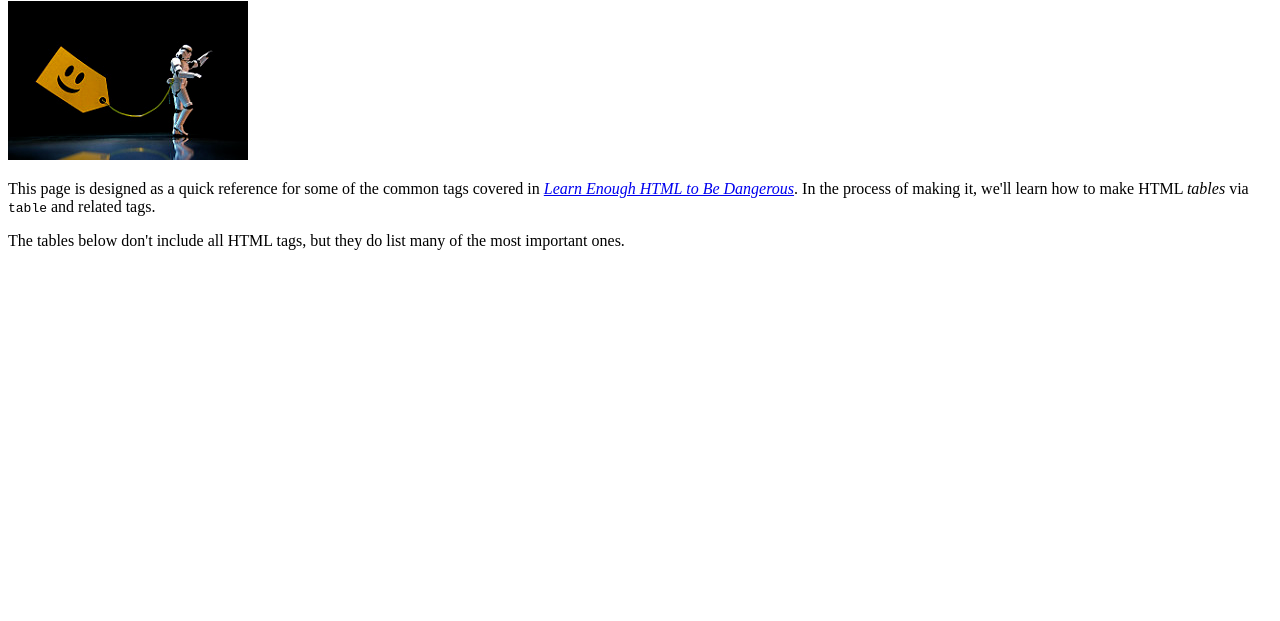
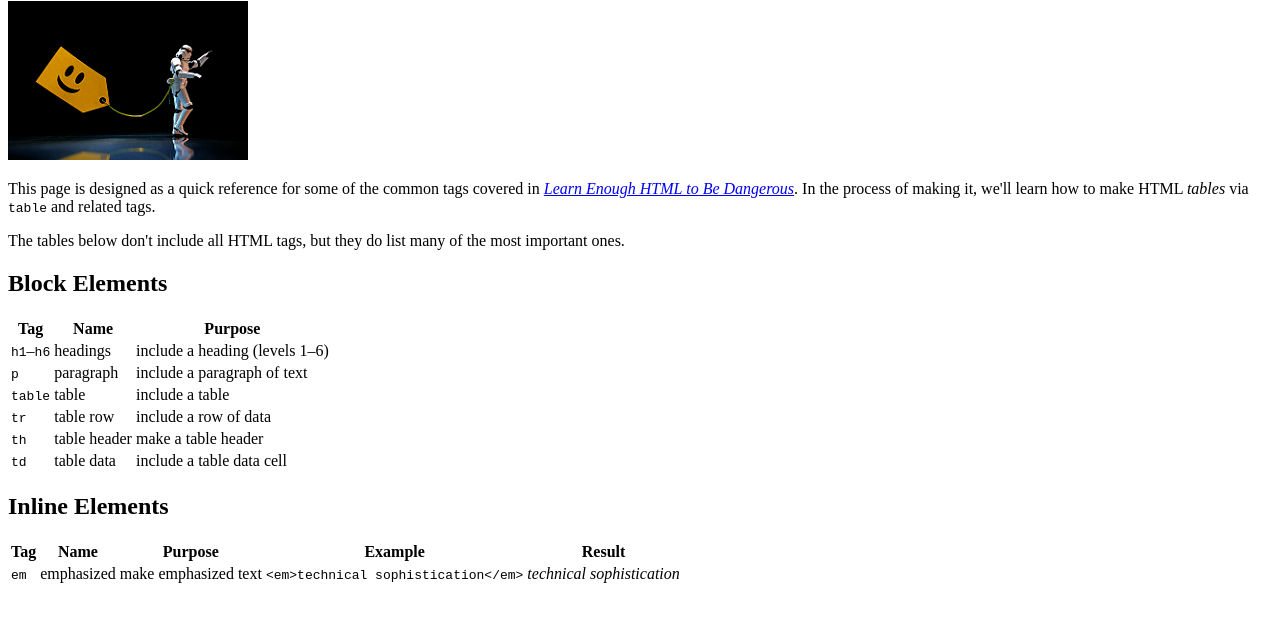
Before and after one commit to ivansetiawantky/sample_website, a plain HTML site: page tags.html in a window 1280 px wide. Shown: the part 79-700 px from the top of the page. Drawn offline with Linux system fonts and the light colour scheme.

Commit message:
Add tables to tags page

```diff
--- a/tags.html
+++ b/tags.html
@@ -29,5 +29,66 @@
             of the most important ones.
         </p>
 
+        <h2>Block Elements</h2>
+
+        <table>
+            <tr>
+                <th>Tag</th>
+                <th>Name</th>
+                <th>Purpose</th>
+            </tr>
+            <tr>
+                <td><code>h1</code>&ndash;<code>h6</code></td>
+                <td>headings</td>
+                <td>include a heading (levels 1&ndash;6)</td>
+            </tr>
+            <tr>
+                <td><code>p</code></td>
+                <td>paragraph</td>
+                <td>include a paragraph of text</td>
+            </tr>
+            <tr>
+                <td><code>table</code></td>
+                <td>table</td>
+                <td>include a table</td>
+            </tr>
+            <tr>
+                <td><code>tr</code></td>
+                <td>table row</td>
+                <td>include a row of data</td>
+            </tr>
+            <tr>
+                <td><code>th</code></td>
+                <td>table header</td>
+                <td>make a table header</td>
+            </tr>
+            <tr>
+                <td><code>td</code></td>
+                <td>table data</td>
+                <td>include a table data cell</td>
+            </tr>
+        </table>
+
+        <h2>Inline Elements</h2>
+
+        <table>
+            <tr>
+                <th>Tag</th>
+                <th>Name</th>
+                <th>Purpose</th>
+                <th>Example</th>
+                <th>Result</th>
+            </tr>
+            <tr>
+                <td><code>em</code></td>
+                <td>emphasized</td>
+                <td>make emphasized text</td>
+                <td>
+                    <code>&lt;em&gt;technical sophistication&lt;/em&gt;</code>
+                </td>
+                <td><em>technical sophistication</em></td>
+            </tr>
+        </table>
+
     </body>
 </html>
```
